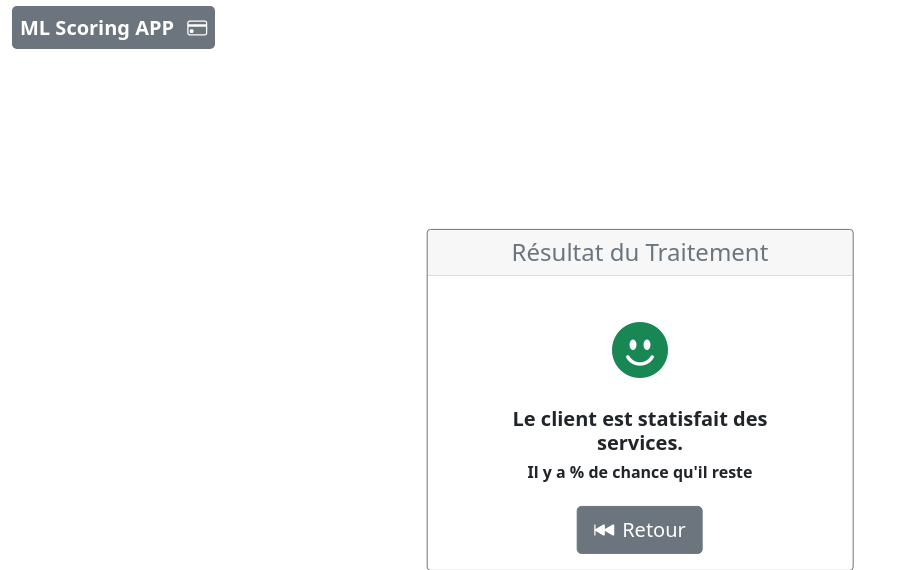
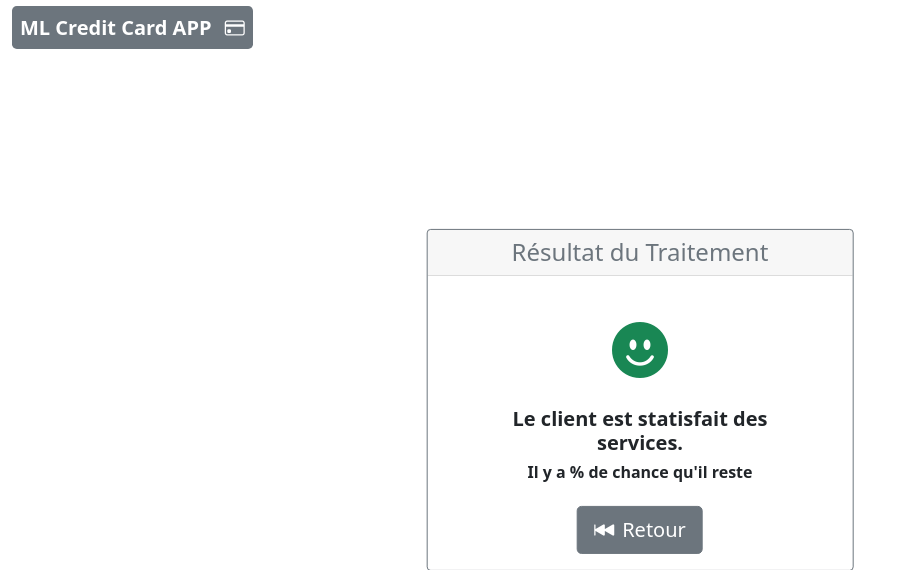
Before and after one commit to kevinDlan/Scoring_App, a PHP site: page /api_py/result.php in a window 1280 px wide. Shown: the top 570 px of the page, without its empty margins (0-905 px from the left). Run offline with PHP 8.4, Linux system fonts and the light colour scheme; data that the repository does not hold is empty.

Commit message:
deployement

```diff
--- a/api_py/result.php
+++ b/api_py/result.php
@@ -16,7 +16,7 @@
     <nav class="navbar navbar-expand-md navbar-ligth">
         <div class="container-xxl">
             <a href="#" class="navbar-brand">
-                <span class="fw-bold border-none bg-secondary text-white p-2 rounded-3">ML Scoring APP
+                <span class="fw-bold border-none bg-secondary text-white p-2 rounded-3">ML Credit Card APP
                     <i class="bi bi-credit-card ms-2"></i>
                 </span>
             </a>
@@ -48,8 +48,8 @@
           $var7 = $_POST['nbre_contact_12'];
           $nom_prenom =(array_key_exists('nom_prenom',$_POST)) ? $_POST['nom_prenom'] : "";
 
-        //  $api_link = 'http://card_credit.test/api_py/api.py?var1='.$var1.'&var2='.$var2.'&var3='.$var3.'&var4='.$var4.'&var5='.$var5.'&var6='.$var6.'&var7='.$var7;
-         $api_link = 'https://ml-scoring-app.herokuapp.com/api_py/api.py?var1='.$var1.'&var2='.$var2.'&var3='.$var3.'&var4='.$var4.'&var5='.$var5.'&var6='.$var6.'&var7='.$var7;
+         $api_link = 'http://card_credit.test/api_py/api.py?var1='.$var1.'&var2='.$var2.'&var3='.$var3.'&var4='.$var4.'&var5='.$var5.'&var6='.$var6.'&var7='.$var7;
+        //  $api_link = 'https://ml-scoring-app.herokuapp.com/api_py/api.py?var1='.$var1.'&var2='.$var2.'&var3='.$var3.'&var4='.$var4.'&var5='.$var5.'&var6='.$var6.'&var7='.$var7;
          $api_content = file_get_contents($api_link);
 
         $result = explode(' ',$api_content);
--- a/index.php
+++ b/index.php
@@ -19,7 +19,7 @@
     <nav class="navbar navbar-expand-md navbar-ligth">
         <div class="container-xxl">
             <a href="#" class="navbar-brand">
-                <span class="fw-bold border-none bg-secondary text-white p-2 rounded-3">ML Scoring APP
+                <span class="fw-bold border-none bg-secondary text-white p-2 rounded-3">ML Credit Card APP
                     <i class="bi bi-credit-card ms-2"></i>
                 </span>
             </a>
```
